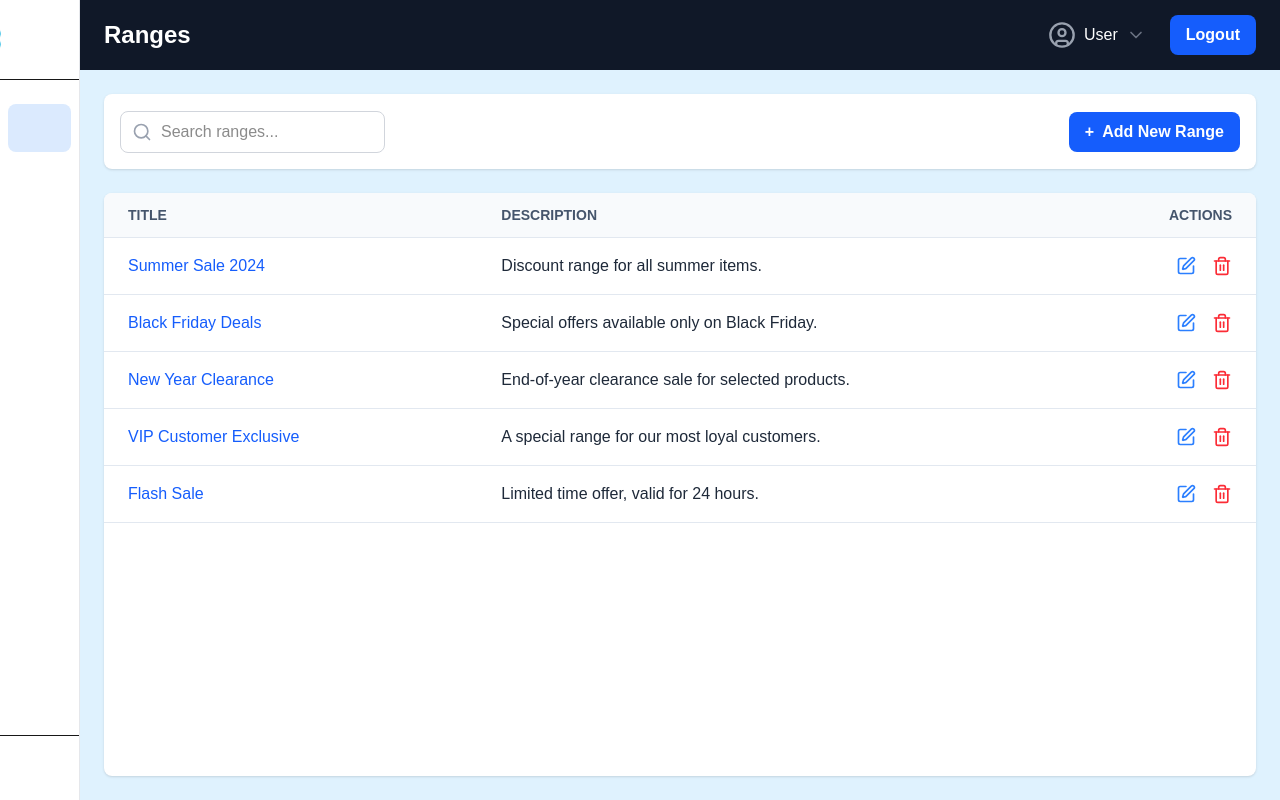
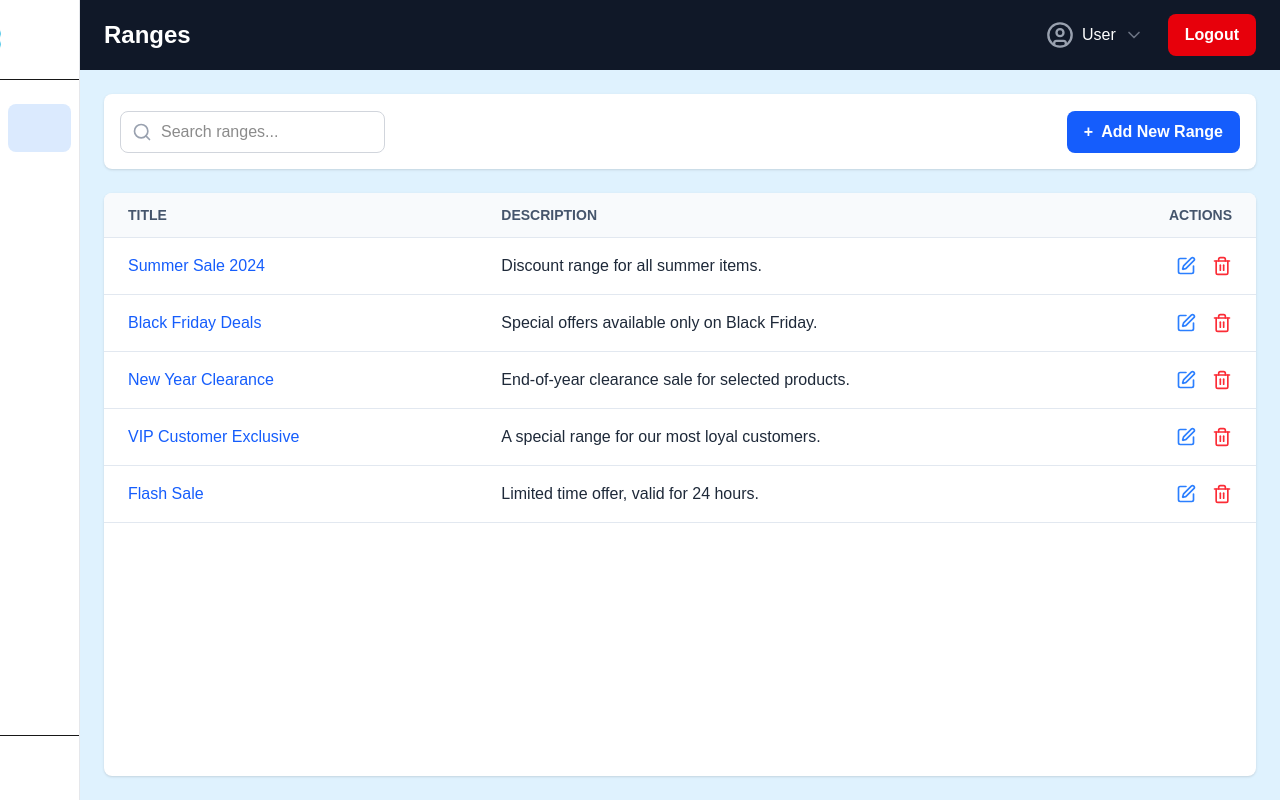
Before and after one commit to VKapitano/VeLoop, a Next.js app: page /ranges in a window 1280 px wide. Built offline with nearby package versions, Linux system fonts and the light colour scheme.

Commit message:
button component created

```diff
--- a/app/components/Header.js
+++ b/app/components/Header.js
@@ -1,4 +1,5 @@
 import React from 'react'
+import My_button from './My_button';
 
 import { UserCircle, ChevronDown } from 'lucide-react';
 import { logout } from '../actions'; // <-- testni način za logout
@@ -19,7 +20,7 @@ const User_button = ({ username }) => {
 }
 
 const Header = ({ title, username, onLogout }) => {
-  return (
+    return (
         <header className="h-[70px] bg-gray-900 flex items-center justify-between px-6 shadow-md">
             {/* Lijeva strana: Naslov */}
             <h1 className="text-2xl font-bold text-white">
@@ -30,9 +31,9 @@ const Header = ({ title, username, onLogout }) => {
             <div className="flex items-center gap-4">
                 {/* Gumb za korisnički profil */}
                 <User_button username={ username } />
-                <button onClick={() => logout()} className="bg-blue-600 hover:bg-blue-700 text-white font-semibold py-2 px-4 rounded-lg transition-colors duration-200">
+                <My_button onClick={() => logout()} variant="danger">
                     Logout
-                </button>
+                </My_button>
             </div>
         </header>
     )
--- a/app/components/My_button.js
+++ b/app/components/My_button.js
@@ -1,17 +1,37 @@
-const My_button = () => {
-  return (
-    <div className="relative">
-        {/* Ikona unutar search bara */}
-        <Search className="absolute left-3 top-1/2 -translate-y-1/2 h-5 w-5 text-gray-400" />
+import React from 'react';
+import clsx from 'clsx';
 
-        {/* Input polje */}
-        <input
-            type="text"
-            placeholder="Search ranges..."
-            className="w-full max-w-xs pl-10 pr-4 py-2 border border-gray-300 rounded-lg focus:outline-none focus:ring-2 focus:ring-blue-500"
-        />
-    </div>
-  )
-}
+const My_button = ({ variant = 'primary', children, className, ...props }) => {
+    // 1. Osnovni stilovi zajednički za sve gumbe
+    const baseStyles =
+        'inline-flex items-center justify-center gap-2 rounded-lg px-4 py-2 font-semibold transition-all duration-200 focus:outline-none';
 
-export default My_button
+    // 2. Stilovi specifični za svaku varijantu
+    const variantStyles = {
+        // Crni obrub
+        'outline-dark': 'border border-gray-800 bg-transparent text-gray-800 hover:bg-gray-100 focus:ring-gray-500',
+
+        // Plavi obrub
+        'outline-blue': 'border border-blue-600 bg-transparent text-blue-600 hover:bg-blue-50 focus:ring-blue-500',
+
+        // Plava pozadina (primarna akcija)
+        'primary': 'border border-transparent bg-blue-600 text-white hover:bg-blue-700 focus:ring-blue-500',
+
+        // Crvena pozadina (destruktivna akcija)
+        'danger': 'border border-transparent bg-red-600 text-white hover:bg-red-700 focus:ring-red-500',
+    };
+
+    // Ako se traži varijanta koja ne postoji, koristi primarnu
+    const selectedVariant = variantStyles[variant] || variantStyles.primary;
+
+    return (
+        <button
+            className={clsx(baseStyles, selectedVariant, className)}
+            {...props} // Prosljeđuje onClick, type, itd.
+        >
+            {children}
+        </button>
+    );
+};
+
+export default My_button;
--- a/app/components/Ranges_bar.js
+++ b/app/components/Ranges_bar.js
@@ -1,4 +1,5 @@
 import { Search } from 'lucide-react';
+import My_button from './My_button';
 
 const Ranges_bar = () => {
     return (
@@ -18,10 +19,10 @@ const Ranges_bar = () => {
             </div>
 
             {/* Desna strana: Gumb */}
-            <button className="bg-blue-600 hover:bg-blue-700 text-white font-semibold py-2 px-4 rounded-lg transition-colors duration-200 flex items-center gap-2">
+            <My_button variant="primary">
                 <span>+</span>
                 <span>Add New Range</span>
-            </button>
+            </My_button>
         </div>
     );
 };
--- a/app/components/Ranges_list.js
+++ b/app/components/Ranges_list.js
@@ -1,4 +1,5 @@
 import { SquarePen, Trash2 } from 'lucide-react';
+import My_button from './My_button';
 
 const fakeData = [
     { id: 1, title: 'Summer Sale 2024', description: 'Discount range for all summer items.' },
--- a/package.json
+++ b/package.json
@@ -9,6 +9,7 @@
     "lint": "next lint"
   },
   "dependencies": {
+    "clsx": "^2.1.1",
     "lucide-react": "^0.522.0",
     "next": "15.2.2",
     "next-auth": "^4.24.11",
```
Also changed, not shown: 1 other file (tests, documents, lock files or other folders).
